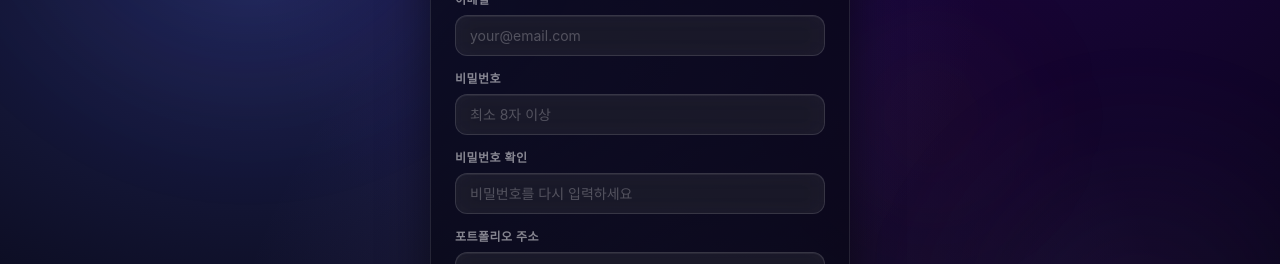
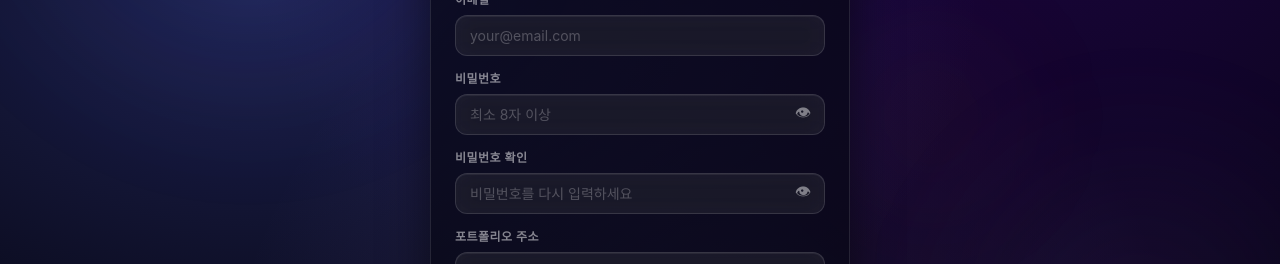
Before and after one commit to jtyang0227/happiness-app, a React (Create React App) app in the folder frontend/: page /signup in a window 1280 px wide. Shown: the part 361-625 px from the top of the page. Built offline with nearby package versions, Linux system fonts and the light colour scheme; no server answers.

Commit message:
fix: 회원가입 폼 개선 — 중복체크 버그 수정, 비밀번호 보기/숨기기, 전화번호 자동 마스킹

```diff
--- a/frontend/src/pages/SignUpPage.jsx
+++ b/frontend/src/pages/SignUpPage.jsx
@@ -5,25 +5,41 @@ import { authApi } from '../services/api';
 import { glassDark, SPRING } from '../constants/glass';
 
 const EMAIL_RE = /^[a-zA-Z0-9._%+\-]+@[a-zA-Z0-9.\-]+\.[a-zA-Z]{2,}$/;
+const PHONE_RE = /^01[0-9]-\d{3,4}-\d{4}$/;
 
 const INITIAL = {
   name: '', email: '', password: '', confirmPassword: '',
   tel: '', profileName: '', instagramId: '',
 };
 
+function formatPhone(value) {
+  const digits = value.replace(/\D/g, '').slice(0, 11);
+  if (digits.length < 4) return digits;
+  if (digits.length < 8) return `${digits.slice(0, 3)}-${digits.slice(3)}`;
+  return `${digits.slice(0, 3)}-${digits.slice(3, 7)}-${digits.slice(7, 11)}`;
+}
+
 export default function SignUpPage() {
   const { signup }  = useAuth();
   const navigate    = useNavigate();
   const [form, setForm]       = useState(INITIAL);
   const [errors, setErrors]   = useState({});
+  const [success, setSuccess] = useState({ email: '', profileName: '' });
   const [loading, setLoading] = useState(false);
   const [apiErr, setApiErr]   = useState('');
   const [checking, setChecking] = useState({ email: false, profileName: false });
+  const [showPw, setShowPw] = useState({ password: false, confirmPassword: false });
 
   const handleChange = ({ target: { name, value } }) => {
-    setForm(p => ({ ...p, [name]: value }));
+    const nextValue = name === 'tel' ? formatPhone(value) : value;
+    setForm(p => ({ ...p, [name]: nextValue }));
     setErrors(p => ({ ...p, [name]: '' }));
+    setSuccess(p => (name in p ? { ...p, [name]: '' } : p));
     setApiErr('');
+  };
+
+  const toggleShowPw = (field) => {
+    setShowPw(p => ({ ...p, [field]: !p[field] }));
   };
 
   const checkEmail = async () => {
@@ -31,8 +47,13 @@ export default function SignUpPage() {
     setChecking(p => ({ ...p, email: true }));
     try {
       const res = await authApi.checkEmail(form.email);
-      if (res?.exists || res?.duplicate)
+      if (res?.available === false) {
         setErrors(p => ({ ...p, email: '이미 사용 중인 이메일입니다.' }));
+        setSuccess(p => ({ ...p, email: '' }));
+      } else if (res?.available === true) {
+        setErrors(p => ({ ...p, email: '' }));
+        setSuccess(p => ({ ...p, email: '사용 가능한 이메일입니다.' }));
+      }
     } catch { /* ignore */ }
     finally { setChecking(p => ({ ...p, email: false })); }
   };
@@ -42,8 +63,13 @@ export default function SignUpPage() {
     setChecking(p => ({ ...p, profileName: true }));
     try {
       const res = await authApi.checkProfileName(form.profileName);
-      if (res?.exists || res?.duplicate)
+      if (res?.available === false) {
         setErrors(p => ({ ...p, profileName: '이미 사용 중인 포트폴리오 주소입니다.' }));
+        setSuccess(p => ({ ...p, profileName: '' }));
+      } else if (res?.available === true) {
+        setErrors(p => ({ ...p, profileName: '' }));
+        setSuccess(p => ({ ...p, profileName: '사용 가능한 포트폴리오 주소입니다.' }));
+      }
     } catch { /* ignore */ }
     finally { setChecking(p => ({ ...p, profileName: false })); }
   };
@@ -58,6 +84,7 @@ export default function SignUpPage() {
     if (form.password !== form.confirmPassword) e.confirmPassword = '비밀번호가 일치하지 않습니다.';
     if (!form.profileName.trim())        e.profileName     = '포트폴리오 주소를 입력해주세요.';
     else if (!/^[a-z0-9-]+$/.test(form.profileName)) e.profileName = '영문 소문자, 숫자, 하이픈만 사용 가능합니다.';
+    if (form.tel && !PHONE_RE.test(form.tel)) e.tel = '올바른 전화번호 형식이 아닙니다.';
     return e;
   };
 
@@ -66,9 +93,24 @@ export default function SignUpPage() {
     const errs = validate();
     if (Object.keys(errs).length) { setErrors(errs); return; }
     if (Object.values(errors).some(Boolean)) return;
+
     setLoading(true);
     setApiErr('');
     try {
+      // 제출 직전 최종 중복 확인 (blur 없이 바로 제출된 경우 대비)
+      const [emailRes, profileRes] = await Promise.all([
+        authApi.checkEmail(form.email).catch(() => null),
+        authApi.checkProfileName(form.profileName).catch(() => null),
+      ]);
+      const finalErrs = {};
+      if (emailRes?.available === false)   finalErrs.email       = '이미 사용 중인 이메일입니다.';
+      if (profileRes?.available === false) finalErrs.profileName = '이미 사용 중인 포트폴리오 주소입니다.';
+      if (Object.keys(finalErrs).length) {
+        setErrors(p => ({ ...p, ...finalErrs }));
+        setLoading(false);
+        return;
+      }
+
       const { confirmPassword, ...payload } = form;
       await signup(payload);
       navigate('/');
@@ -135,7 +177,7 @@ export default function SignUpPage() {
               />
             </DarkField>
 
-            <DarkField label="이메일" error={errors.email}>
+            <DarkField label="이메일" error={errors.email} success={success.email}>
               <div style={{ position: 'relative' }}>
                 <input
                   type="email" name="email" value={form.email}
@@ -154,24 +196,30 @@ export default function SignUpPage() {
             </DarkField>
 
             <DarkField label="비밀번호" error={errors.password}>
+              <div style={{ position: 'relative' }}>
                 <input
-                type="password" name="password" value={form.password}
+                  type={showPw.password ? 'text' : 'password'} name="password" value={form.password}
                   onChange={handleChange} placeholder="최소 8자 이상"
                   autoComplete="new-password"
-                style={darkInput(!!errors.password)}
+                  style={{ ...darkInput(!!errors.password), paddingRight: 44 }}
                 />
+                <EyeToggle shown={showPw.password} onClick={() => toggleShowPw('password')} />
+              </div>
             </DarkField>
 
             <DarkField label="비밀번호 확인" error={errors.confirmPassword}>
+              <div style={{ position: 'relative' }}>
                 <input
-                type="password" name="confirmPassword" value={form.confirmPassword}
+                  type={showPw.confirmPassword ? 'text' : 'password'} name="confirmPassword" value={form.confirmPassword}
                   onChange={handleChange} placeholder="비밀번호를 다시 입력하세요"
                   autoComplete="new-password"
-                style={darkInput(!!errors.confirmPassword)}
+                  style={{ ...darkInput(!!errors.confirmPassword), paddingRight: 44 }}
                 />
+                <EyeToggle shown={showPw.confirmPassword} onClick={() => toggleShowPw('confirmPassword')} />
+              </div>
             </DarkField>
 
-            <DarkField label="포트폴리오 주소" error={errors.profileName}
+            <DarkField label="포트폴리오 주소" error={errors.profileName} success={success.profileName}
               hint="영문 소문자, 숫자, 하이픈만 사용 가능">
               <div style={{ position: 'relative' }}>
                 <input
@@ -190,12 +238,12 @@ export default function SignUpPage() {
               </div>
             </DarkField>
 
-            <DarkField label="전화번호 (선택)">
+            <DarkField label="전화번호 (선택)" error={errors.tel}>
               <input
                 type="tel" name="tel" value={form.tel}
                 onChange={handleChange} placeholder="010-0000-0000"
-                autoComplete="tel"
-                style={darkInput(false)}
+                autoComplete="tel" inputMode="numeric" maxLength={13}
+                style={darkInput(!!errors.tel)}
               />
             </DarkField>
 
@@ -225,7 +273,7 @@ export default function SignUpPage() {
 
 /* ── Sub-components ───────────────────────────────────── */
 
-function DarkField({ label, error, hint, children }) {
+function DarkField({ label, error, success, hint, children }) {
   return (
     <div style={{ marginBottom: 14 }}>
       <label style={{
@@ -233,11 +281,33 @@ function DarkField({ label, error, hint, children }) {
         fontSize: 12, fontWeight: 600, marginBottom: 6, letterSpacing: '0.04em',
       }}>{label}</label>
       {children}
-      {hint && !error && (
+      {hint && !error && !success && (
         <div style={{ color: 'rgba(255,255,255,0.28)', fontSize: 11, marginTop: 4 }}>{hint}</div>
+      )}
+      {!error && success && (
+        <div style={{ color: '#4ade80', fontSize: 11, marginTop: 4 }}>✓ {success}</div>
       )}
       {error && <div style={{ color: '#ff8098', fontSize: 11, marginTop: 4 }}>{error}</div>}
     </div>
+  );
+}
+
+function EyeToggle({ shown, onClick }) {
+  return (
+    <button
+      type="button"
+      onClick={onClick}
+      aria-label={shown ? '비밀번호 숨기기' : '비밀번호 보이기'}
+      style={{
+        position: 'absolute', right: 6, top: '50%', transform: 'translateY(-50%)',
+        width: 32, height: 32, borderRadius: 8, border: 'none',
+        background: 'transparent', cursor: 'pointer',
+        display: 'flex', alignItems: 'center', justifyContent: 'center',
+        fontSize: 16, color: 'rgba(255,255,255,0.45)',
+      }}
+    >
+      {shown ? '🙈' : '👁'}
+    </button>
   );
 }
 
```
Lines whose indentation alone changed are shown as unchanged.
